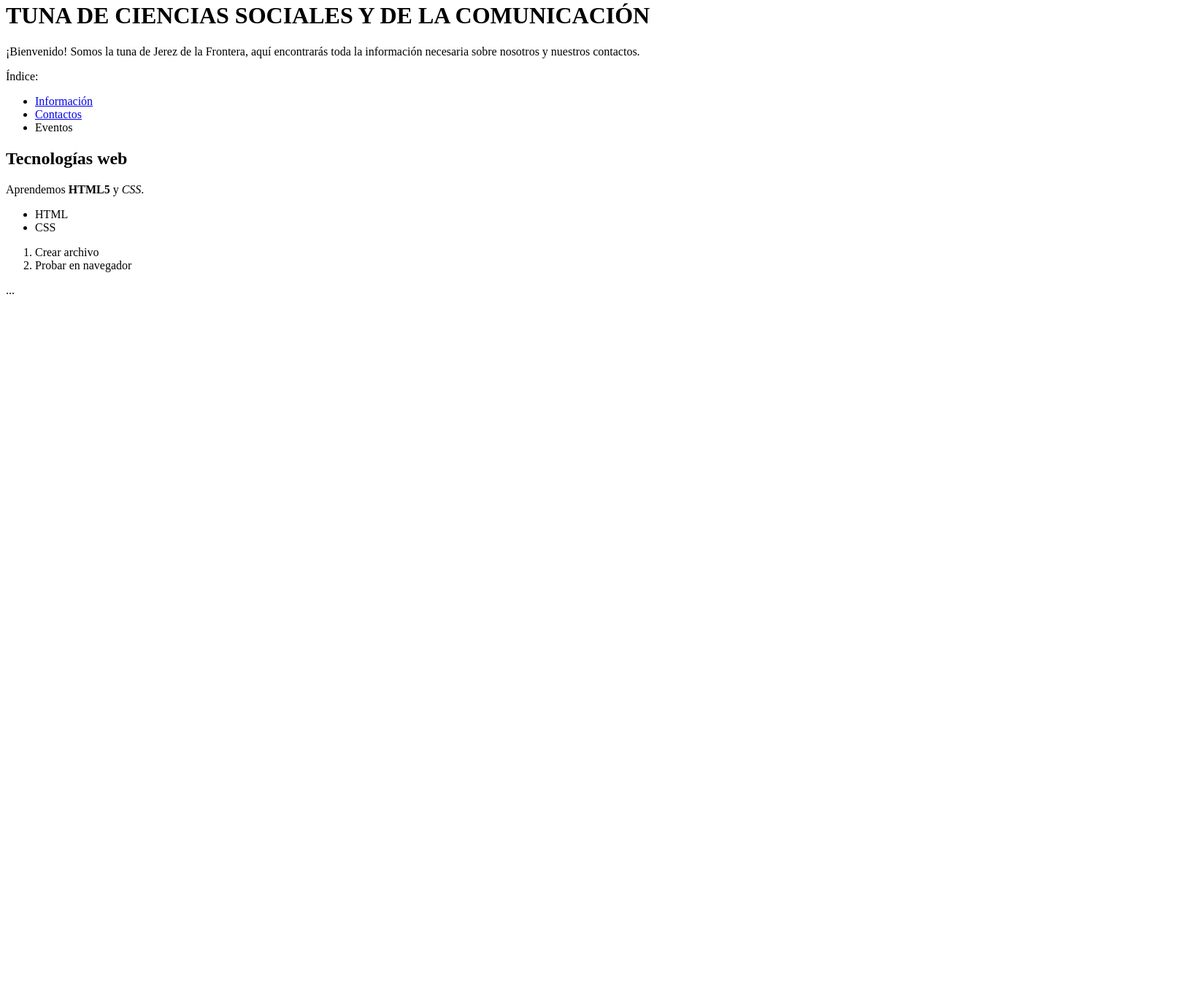
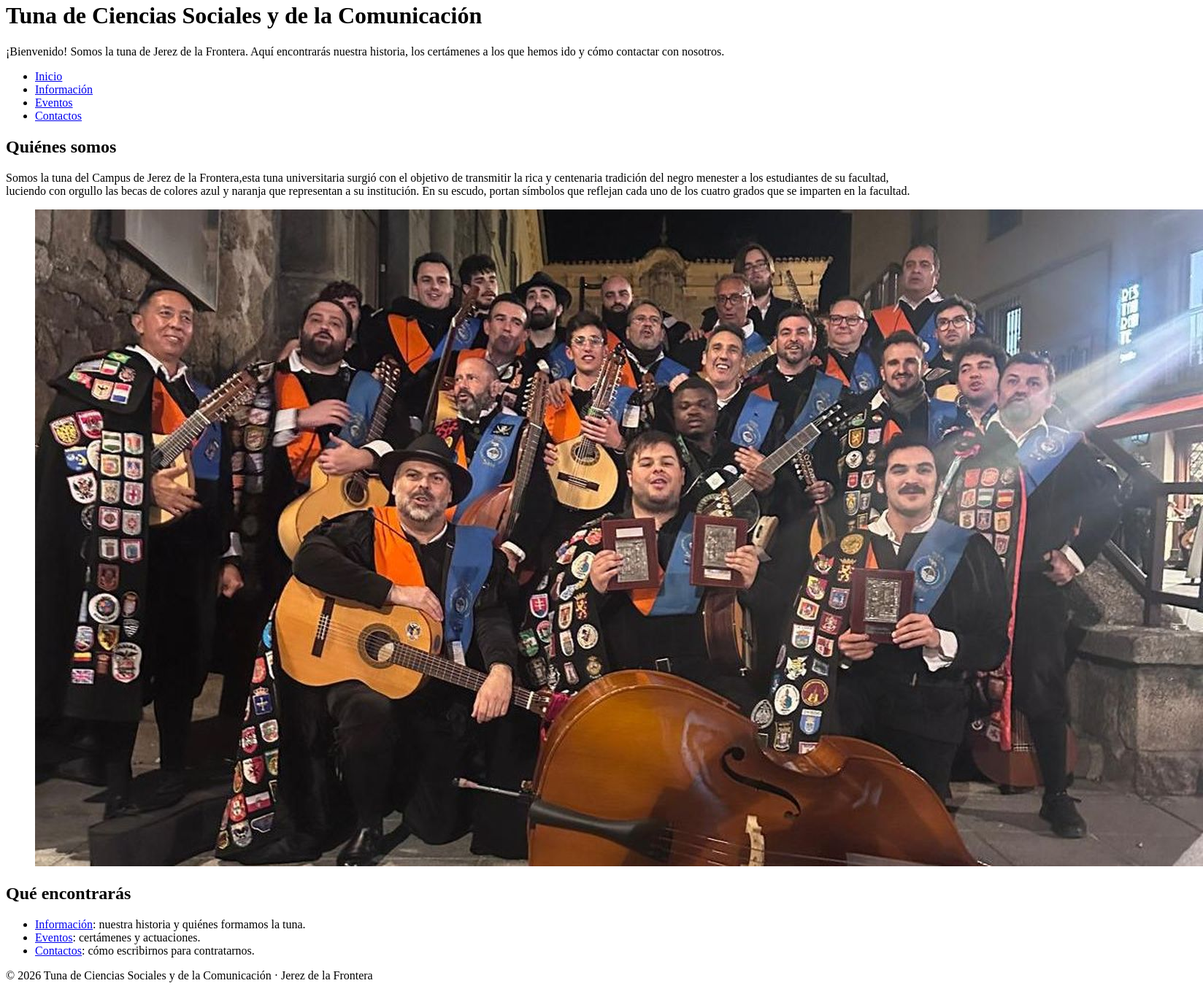
Before and after one commit to FcoLuisLMM/Prueba-git, a plain HTML site: page index.html in a window 1280 px wide. Shown: the part 18-1380 px from the top of the page at 73% size, 1648 px wide, since content can reach past the window. Before the commit the page ends 800 px from the top, so only its background shows below. Drawn offline with Linux system fonts and the light colour scheme.

Commit message:
Implement code changes to enhance functionality and improve performance

```diff
--- a/index.html
+++ b/index.html
@@ -3,43 +3,47 @@
 <head>
 <meta charset="UTF-8">
 <meta name="viewport" content="width=device-width, initial-scale=1.0">
-<title>Tuna CSydC</title>
+<title>Inicio | Tuna CSydC</title>
+<link rel="stylesheet" href="estilos.css">
 </head>
 <body>
-
 <header>
-    <h1>TUNA DE CIENCIAS SOCIALES Y DE LA COMUNICACIÓN</h1>
-    <P>¡Bienvenido! Somos la tuna de Jerez de la Frontera, aquí encontrarás toda la información necesaria sobre nosotros y nuestros contactos.</P>
-
- <p>Índice:</p>
-    <nav>
-        <ul>
-            <li><a href="pagina2.html">Información</a></li>
-            <li><a href="pagina3.html">Contactos</a></li>
-            <li><a>Eventos</a></li>
-
-        </ul>
-
-    </nav>
+<div class="cab">
+<h1>Tuna de Ciencias Sociales y de la Comunicación</h1>
+<p>¡Bienvenido! Somos la tuna de Jerez de la Frontera. Aquí encontrarás nuestra historia, los certámenes a los que hemos ido y cómo contactar con nosotros.</p>
+<nav aria-label="Principal">
+<ul>
+<li><a href="index.html" aria-current="page">Inicio</a></li>
+<li><a href="pagina2.html">Información</a></li>
+<li><a href="eventos.html">Eventos</a></li>
+<li><a href="pagina3.html">Contactos</a></li>
+</ul>
+</nav>
+</div>
+</header>
+<main>
+<section>
+<h2>Quiénes somos</h2>
 
 
+<p>Somos la tuna del Campus de Jerez de la Frontera,esta tuna universitaria surgió con el objetivo de transmitir la rica y centenaria tradición del negro menester a los estudiantes de su facultad, luciendo con orgullo las becas de colores azul y naranja que representan a su institución. En su escudo, portan símbolos que reflejan cada uno de los cuatro grados que se imparten en la facultad.</p>
+</section>
+<figure>
+<img src="img/imgTuna.jpg">
+</figure>
+<section>
+<h2>Qué encontrarás</h2>
+<ul>
+<li><a href="pagina2.html">Información</a>: nuestra historia y quiénes formamos la tuna.</li>
+<li><a href="eventos.html">Eventos</a>: certámenes y actuaciones.</li>
+<li><a href="pagina3.html">Contactos</a>: cómo escribirnos para contratarnos.</li>
+</ul>
 
 
-</header>
-<nav></nav>
-<main>
-    <section>
-<h2>Tecnologías web</h2>
-<p>Aprendemos <strong>HTML5</strong> y <em>CSS</em>.</p>
-<ul>
-<li>HTML</li>
-<li>CSS</li>
-</ul>
-<ol>
-<li>Crear archivo</li>
-<li>Probar en navegador</li>
-</ol>
-</section></main>
-<footer>...</footer>
+</section>
+</main>
+<footer>
+<p>&copy; 2026 Tuna de Ciencias Sociales y de la Comunicación · Jerez de la Frontera</p>
+</footer>
 </body>
 </html>
```
Also changed, not shown: img/imgTuna.jpg (added).
